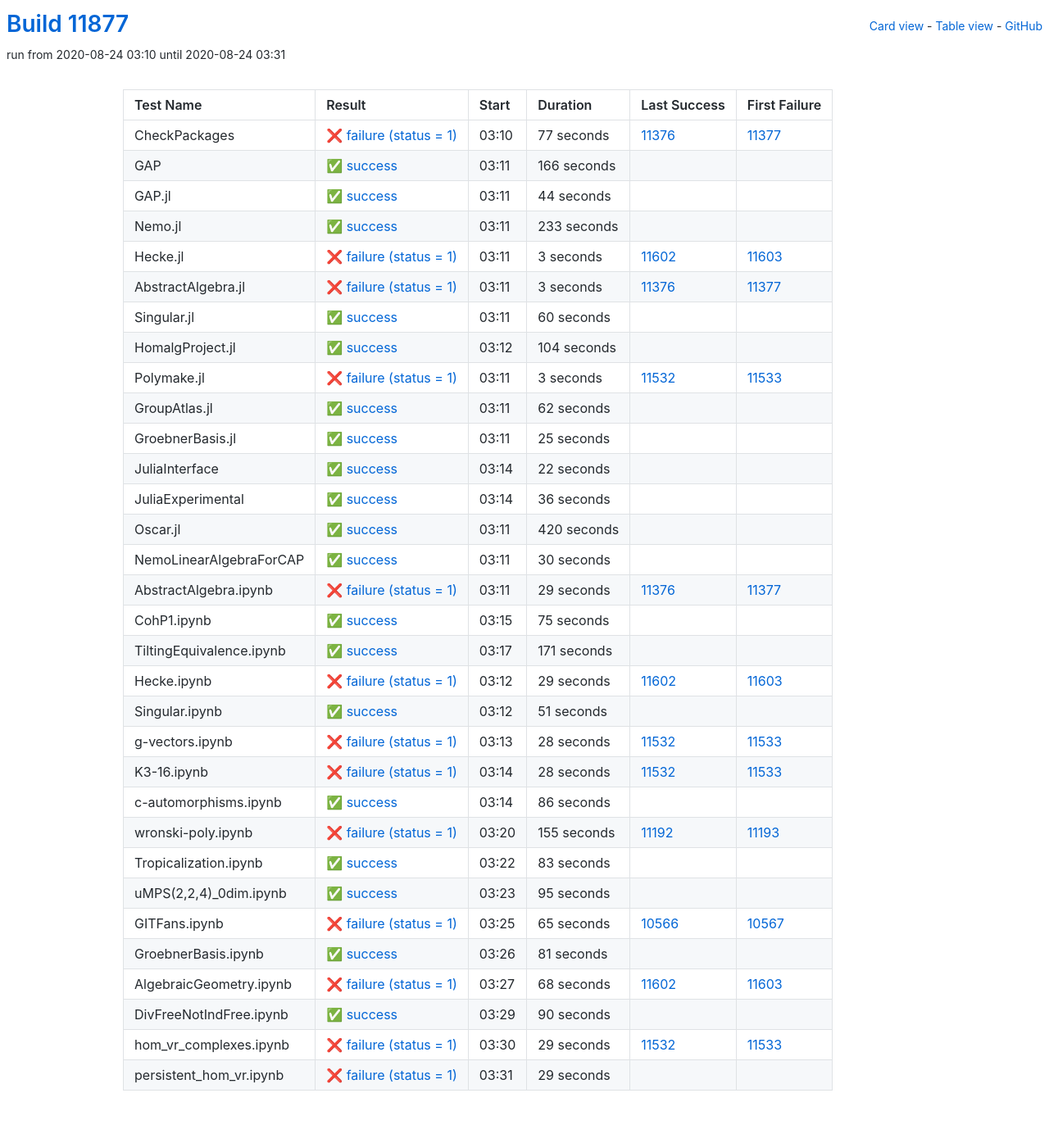
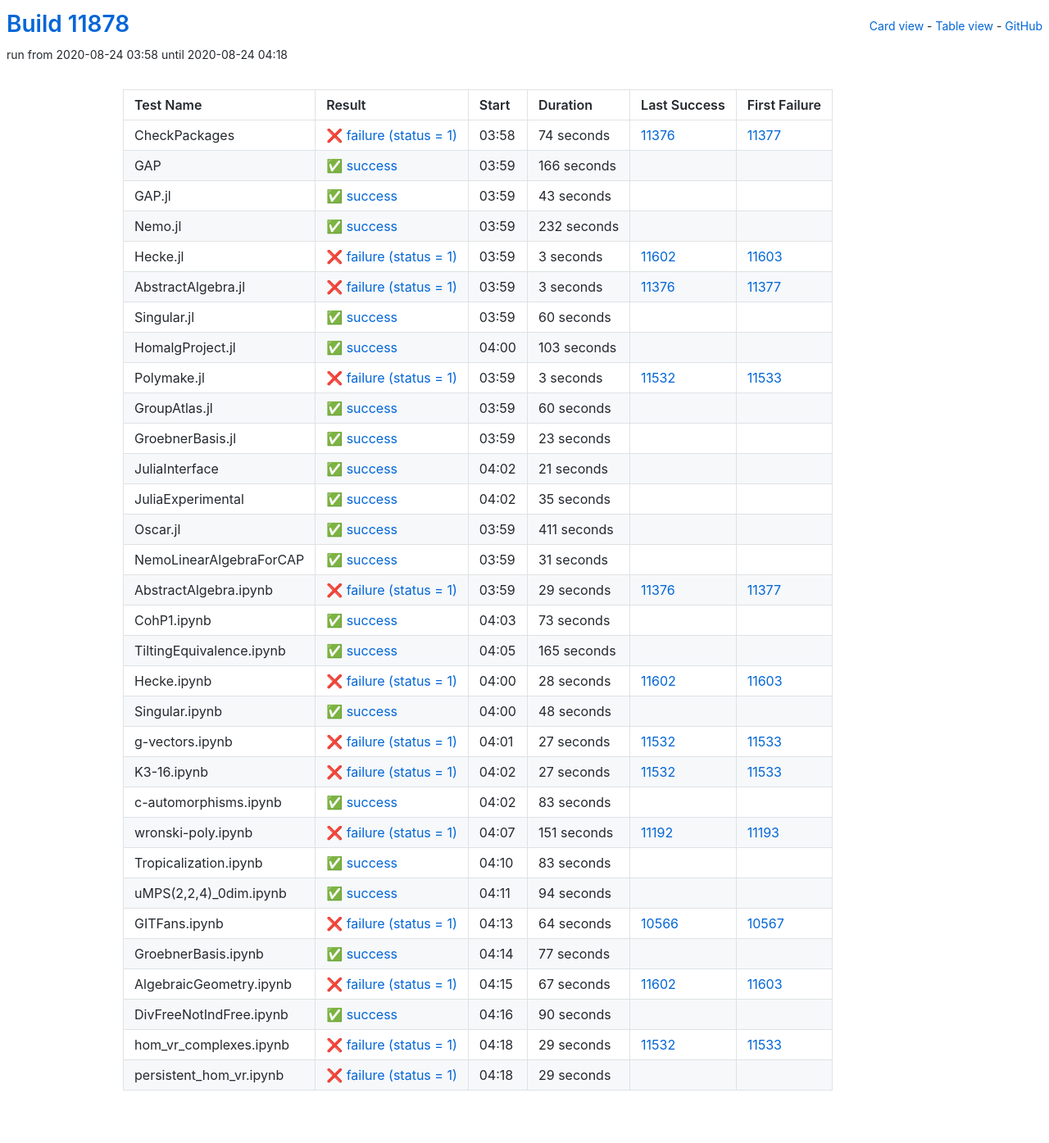
Before and after one commit to oscar-system/oscar-ci-status, a Jekyll site: the page built from table.html, in a window 1280 px wide. Shown: the whole page at 82% size. Built offline with Jekyll 4.4.1, drawn with Linux system fonts in a browser that asks for light colours.

Commit message:
Build #11878

```diff
--- a/_data/ci.yml
+++ b/_data/ci.yml
@@ -1,6 +1,6 @@
 ---
-build: 11877
-build_url: https://oscarci.mathematik.uni-kl.de/job/oscar/11877/
+build: 11878
+build_url: https://oscarci.mathematik.uni-kl.de/job/oscar/11878/
 job: oscar
 organization: oscar-system
 repo: oscar-ci-status
@@ -8,20 +8,20 @@
 tests:
 - name: CheckPackages
   id: checkpackages
-  log: https://oscarci.mathematik.uni-kl.de/job/oscar/11877/artifact/logs/build-11877/CheckPackages.log
-  start: 2020-08-24 03:10
+  log: https://oscarci.mathematik.uni-kl.de/job/oscar/11878/artifact/logs/build-11878/CheckPackages.log
+  start: 2020-08-24 03:58
   success: false
   exitcode: 1
   status: failure
-  duration: 77
+  duration: 74
   last_success: 11376
   last_success_url: https://oscarci.mathematik.uni-kl.de/job/oscar/11376/
   first_failure: 11377
   first_failure_url: https://oscarci.mathematik.uni-kl.de/job/oscar/11377/
 - name: GAP
   id: gap
-  log: https://oscarci.mathematik.uni-kl.de/job/oscar/11877/artifact/logs/build-11877/GAP.log
-  start: 2020-08-24 03:11
+  log: https://oscarci.mathematik.uni-kl.de/job/oscar/11878/artifact/logs/build-11878/GAP.log
+  start: 2020-08-24 03:59
   success: true
   exitcode: 0
   status: success
@@ -32,32 +32,32 @@
   first_failure_url:
 - name: GAP.jl
   id: gap-jl
-  log: https://oscarci.mathematik.uni-kl.de/job/oscar/11877/artifact/logs/build-11877/GAP.jl.log
-  start: 2020-08-24 03:11
+  log: https://oscarci.mathematik.uni-kl.de/job/oscar/11878/artifact/logs/build-11878/GAP.jl.log
+  start: 2020-08-24 03:59
   success: true
   exitcode: 0
   status: success
-  duration: 44
+  duration: 43
   last_success: false
   last_success_url:
   first_failure: false
   first_failure_url:
 - name: Nemo.jl
   id: nemo-jl
-  log: https://oscarci.mathematik.uni-kl.de/job/oscar/11877/artifact/logs/build-11877/Nemo.jl.log
-  start: 2020-08-24 03:11
+  log: https://oscarci.mathematik.uni-kl.de/job/oscar/11878/artifact/logs/build-11878/Nemo.jl.log
+  start: 2020-08-24 03:59
   success: true
   exitcode: 0
   status: success
-  duration: 233
+  duration: 232
   last_success: false
   last_success_url:
   first_failure: false
   first_failure_url:
 - name: Hecke.jl
   id: hecke-jl
-  log: https://oscarci.mathematik.uni-kl.de/job/oscar/11877/artifact/logs/build-11877/Hecke.jl.log
-  start: 2020-08-24 03:11
+  log: https://oscarci.mathematik.uni-kl.de/job/oscar/11878/artifact/logs/build-11878/Hecke.jl.log
+  start: 2020-08-24 03:59
   success: false
   exitcode: 1
   status: failure
@@ -68,8 +68,8 @@
   first_failure_url: https://oscarci.mathematik.uni-kl.de/job/oscar/11603/
 - name: AbstractAlgebra.jl
   id: abstractalgebra-jl
-  log: https://oscarci.mathematik.uni-kl.de/job/oscar/11877/artifact/logs/build-11877/AbstractAlgebra.jl.log
-  start: 2020-08-24 03:11
+  log: https://oscarci.mathematik.uni-kl.de/job/oscar/11878/artifact/logs/build-11878/AbstractAlgebra.jl.log
+  start: 2020-08-24 03:59
   success: false
   exitcode: 1
   status: failure
@@ -80,8 +80,8 @@
   first_failure_url: https://oscarci.mathematik.uni-kl.de/job/oscar/11377/
 - name: Singular.jl
   id: singular-jl
-  log: https://oscarci.mathematik.uni-kl.de/job/oscar/11877/artifact/logs/build-11877/Singular.jl.log
-  start: 2020-08-24 03:11
+  log: https://oscarci.mathematik.uni-kl.de/job/oscar/11878/artifact/logs/build-11878/Singular.jl.log
+  start: 2020-08-24 03:59
   success: true
   exitcode: 0
   status: success
@@ -92,20 +92,20 @@
   first_failure_url:
 - name: HomalgProject.jl
   id: homalgproject-jl
-  log: https://oscarci.mathematik.uni-kl.de/job/oscar/11877/artifact/logs/build-11877/HomalgProject.jl.log
-  start: 2020-08-24 03:12
+  log: https://oscarci.mathematik.uni-kl.de/job/oscar/11878/artifact/logs/build-11878/HomalgProject.jl.log
+  start: 2020-08-24 04:00
   success: true
   exitcode: 0
   status: success
-  duration: 104
+  duration: 103
   last_success: false
   last_success_url:
   first_failure: false
   first_failure_url:
 - name: Polymake.jl
   id: polymake-jl
-  log: https://oscarci.mathematik.uni-kl.de/job/oscar/11877/artifact/logs/build-11877/Polymake.jl.log
-  start: 2020-08-24 03:11
+  log: https://oscarci.mathematik.uni-kl.de/job/oscar/11878/artifact/logs/build-11878/Polymake.jl.log
+  start: 2020-08-24 03:59
   success: false
   exitcode: 1
   status: failure
@@ -116,80 +116,80 @@
   first_failure_url: https://oscarci.mathematik.uni-kl.de/job/oscar/11533/
 - name: GroupAtlas.jl
   id: groupatlas-jl
-  log: https://oscarci.mathematik.uni-kl.de/job/oscar/11877/artifact/logs/build-11877/GroupAtlas.jl.log
-  start: 2020-08-24 03:11
+  log: https://oscarci.mathematik.uni-kl.de/job/oscar/11878/artifact/logs/build-11878/GroupAtlas.jl.log
+  start: 2020-08-24 03:59
   success: true
   exitcode: 0
   status: success
-  duration: 62
+  duration: 60
   last_success: false
   last_success_url:
   first_failure: false
   first_failure_url:
 - name: GroebnerBasis.jl
   id: groebnerbasis-jl
-  log: https://oscarci.mathematik.uni-kl.de/job/oscar/11877/artifact/logs/build-11877/GroebnerBasis.jl.log
-  start: 2020-08-24 03:11
+  log: https://oscarci.mathematik.uni-kl.de/job/oscar/11878/artifact/logs/build-11878/GroebnerBasis.jl.log
+  start: 2020-08-24 03:59
   success: true
   exitcode: 0
   status: success
-  duration: 25
+  duration: 23
   last_success: false
   last_success_url:
   first_failure: false
   first_failure_url:
 - name: JuliaInterface
   id: juliainterface
-  log: https://oscarci.mathematik.uni-kl.de/job/oscar/11877/artifact/logs/build-11877/JuliaInterface.log
-  start: 2020-08-24 03:14
+  log: https://oscarci.mathematik.uni-kl.de/job/oscar/11878/artifact/logs/build-11878/JuliaInterface.log
+  start: 2020-08-24 04:02
   success: true
   exitcode: 0
   status: success
-  duration: 22
+  duration: 21
   last_success: false
   last_success_url:
   first_failure: false
   first_failure_url:
 - name: JuliaExperimental
   id: juliaexperimental
-  log: https://oscarci.mathematik.uni-kl.de/job/oscar/11877/artifact/logs/build-11877/JuliaExperimental.log
-  start: 2020-08-24 03:14
+  log: https://oscarci.mathematik.uni-kl.de/job/oscar/11878/artifact/logs/build-11878/JuliaExperimental.log
+  start: 2020-08-24 04:02
   success: true
   exitcode: 0
   status: success
-  duration: 36
+  duration: 35
   last_success: false
   last_success_url:
   first_failure: false
   first_failure_url:
 - name: Oscar.jl
   id: oscar-jl
-  log: https://oscarci.mathematik.uni-kl.de/job/oscar/11877/artifact/logs/build-11877/Oscar.jl.log
-  start: 2020-08-24 03:11
+  log: https://oscarci.mathematik.uni-kl.de/job/oscar/11878/artifact/logs/build-11878/Oscar.jl.log
+  start: 2020-08-24 03:59
   success: true
   exitcode: 0
   status: success
-  duration: 420
+  duration: 411
   last_success: false
   last_success_url:
   first_failure: false
   first_failure_url:
 - name: NemoLinearAlgebraForCAP
   id: nemolinearalgebraforcap
-  log: https://oscarci.mathematik.uni-kl.de/job/oscar/11877/artifact/logs/build-11877/NemoLinearAlgebraForCAP.log
-  start: 2020-08-24 03:11
+  log: https://oscarci.mathematik.uni-kl.de/job/oscar/11878/artifact/logs/build-11878/NemoLinearAlgebraForCAP.log
+  start: 2020-08-24 03:59
   success: true
   exitcode: 0
   status: success
-  duration: 30
+  duration: 31
   last_success: false
   last_success_url:
   first_failure: false
   first_failure_url:
 - name: AbstractAlgebra.ipynb
   id: abstractalgebra-ipynb
-  log: https://oscarci.mathematik.uni-kl.de/job/oscar/11877/artifact/logs/build-11877/AbstractAlgebra.ipynb.log
-  start: 2020-08-24 03:11
+  log: https://oscarci.mathematik.uni-kl.de/job/oscar/11878/artifact/logs/build-11878/AbstractAlgebra.ipynb.log
+  start: 2020-08-24 03:59
   success: false
   exitcode: 1
   status: failure
@@ -200,104 +200,104 @@
   first_failure_url: https://oscarci.mathematik.uni-kl.de/job/oscar/11377/
 - name: CohP1.ipynb
   id: cohp1-ipynb
-  log: https://oscarci.mathematik.uni-kl.de/job/oscar/11877/artifact/logs/build-11877/CohP1.ipynb.log
-  start: 2020-08-24 03:15
+  log: https://oscarci.mathematik.uni-kl.de/job/oscar/11878/artifact/logs/build-11878/CohP1.ipynb.log
+  start: 2020-08-24 04:03
   success: true
   exitcode: 0
   status: success
-  duration: 75
+  duration: 73
   last_success: false
   last_success_url:
   first_failure: false
   first_failure_url:
 - name: TiltingEquivalence.ipynb
   id: tiltingequivalence-ipynb
-  log: https://oscarci.mathematik.uni-kl.de/job/oscar/11877/artifact/logs/build-11877/TiltingEquivalence.ipynb.log
-  start: 2020-08-24 03:17
+  log: https://oscarci.mathematik.uni-kl.de/job/oscar/11878/artifact/logs/build-11878/TiltingEquivalence.ipynb.log
+  start: 2020-08-24 04:05
   success: true
   exitcode: 0
   status: success
-  duration: 171
+  duration: 165
   last_success: false
   last_success_url:
   first_failure: false
   first_failure_url:
 - name: Hecke.ipynb
   id: hecke-ipynb
-  log: https://oscarci.mathematik.uni-kl.de/job/oscar/11877/artifact/logs/build-11877/Hecke.ipynb.log
-  start: 2020-08-24 03:12
+  log: https://oscarci.mathematik.uni-kl.de/job/oscar/11878/artifact/logs/build-11878/Hecke.ipynb.log
+  start: 2020-08-24 04:00
   success: false
   exitcode: 1
   status: failure
-  duration: 29
+  duration: 28
   last_success: 11602
   last_success_url: https://oscarci.mathematik.uni-kl.de/job/oscar/11602/
   first_failure: 11603
   first_failure_url: https://oscarci.mathematik.uni-kl.de/job/oscar/11603/
 - name: Singular.ipynb
   id: singular-ipynb
-  log: https://oscarci.mathematik.uni-kl.de/job/oscar/11877/artifact/logs/build-11877/Singular.ipynb.log
-  start: 2020-08-24 03:12
+  log: https://oscarci.mathematik.uni-kl.de/job/oscar/11878/artifact/logs/build-11878/Singular.ipynb.log
+  start: 2020-08-24 04:00
   success: true
   exitcode: 0
   status: success
-  duration: 51
+  duration: 48
   last_success: false
   last_success_url:
   first_failure: false
   first_failure_url:
 - name: g-vectors.ipynb
   id: g-vectors-ipynb
-  log: https://oscarci.mathematik.uni-kl.de/job/oscar/11877/artifact/logs/build-11877/g-vectors.ipynb.log
-  start: 2020-08-24 03:13
+  log: https://oscarci.mathematik.uni-kl.de/job/oscar/11878/artifact/logs/build-11878/g-vectors.ipynb.log
+  start: 2020-08-24 04:01
   success: false
   exitcode: 1
   status: failure
-  duration: 28
+  duration: 27
   last_success: 11532
   last_success_url: https://oscarci.mathematik.uni-kl.de/job/oscar/11532/
   first_failure: 11533
   first_failure_url: https://oscarci.mathematik.uni-kl.de/job/oscar/11533/
 - name: K3-16.ipynb
   id: k3-16-ipynb
-  log: https://oscarci.mathematik.uni-kl.de/job/oscar/11877/artifact/logs/build-11877/K3-16.ipynb.log
-  start: 2020-08-24 03:14
+  log: https://oscarci.mathematik.uni-kl.de/job/oscar/11878/artifact/logs/build-11878/K3-16.ipynb.log
+  start: 2020-08-24 04:02
   success: false
   exitcode: 1
   status: failure
-  duration: 28
+  duration: 27
   last_success: 11532
   last_success_url: https://oscarci.mathematik.uni-kl.de/job/oscar/11532/
   first_failure: 11533
   first_failure_url: https://oscarci.mathematik.uni-kl.de/job/oscar/11533/
 - name: c-automorphisms.ipynb
   id: c-automorphisms-ipynb
-  log: https://oscarci.mathematik.uni-kl.de/job/oscar/11877/artifact/logs/build-11877/c-automorphisms.ipynb.log
-  start: 2020-08-24 03:14
+  log: https://oscarci.mathematik.uni-kl.de/job/oscar/11878/artifact/logs/build-11878/c-automorphisms.ipynb.log
+  start: 2020-08-24 04:02
   success: true
   exitcode: 0
   status: success
-  duration: 86
+  duration: 83
   last_success: false
   last_success_url:
   first_failure: false
   first_failure_url:
 - name: wronski-poly.ipynb
   id: wronski-poly-ipynb
-  log: https://oscarci.mathematik.uni-kl.de/job/oscar/11877/artifact/logs/build-11877/wronski-poly.ipynb.log
-  start: 2020-08-24 03:20
+  log: https://oscarci.mathematik.uni-kl.de/job/oscar/11878/artifact/logs/build-11878/wronski-poly.ipynb.log
+  start: 2020-08-24 04:07
   success: false
   exitcode: 1
   status: failure
-  duration: 155
+  duration: 151
   last_success: 11192
   last_success_url: https://oscarci.mathematik.uni-kl.de/job/oscar/11192/
   first_failure: 11193
   first_failure_url: https://oscarci.mathematik.uni-kl.de/job/oscar/11193/
 - name: Tropicalization.ipynb
   id: tropicalization-ipynb
-  log: https://oscarci.mathematik.uni-kl.de/job/oscar/11877/artifact/logs/build-11877/Tropicalization.ipynb.log
-  start: 2020-08-24 03:22
+  log: https://oscarci.mathematik.uni-kl.de/job/oscar/11878/artifact/logs/build-11878/Tropicalization.ipynb.log
+  start: 2020-08-24 04:10
   success: true
   exitcode: 0
   status: success
@@ -308,56 +308,56 @@
   first_failure_url:
 - name: uMPS(2,2,4)_0dim.ipynb
   id: umps-2-2-4-0dim-ipynb
-  log: https://oscarci.mathematik.uni-kl.de/job/oscar/11877/artifact/logs/build-11877/uMPS-2-2-4-_0dim.ipynb.log
-  start: 2020-08-24 03:23
+  log: https://oscarci.mathematik.uni-kl.de/job/oscar/11878/artifact/logs/build-11878/uMPS-2-2-4-_0dim.ipynb.log
+  start: 2020-08-24 04:11
   success: true
   exitcode: 0
   status: success
-  duration: 95
+  duration: 94
   last_success: false
   last_success_url:
   first_failure: false
   first_failure_url:
 - name: GITFans.ipynb
   id: gitfans-ipynb
-  log: https://oscarci.mathematik.uni-kl.de/job/oscar/11877/artifact/logs/build-11877/GITFans.ipynb.log
-  start: 2020-08-24 03:25
+  log: https://oscarci.mathematik.uni-kl.de/job/oscar/11878/artifact/logs/build-11878/GITFans.ipynb.log
+  start: 2020-08-24 04:13
   success: false
   exitcode: 1
   status: failure
-  duration: 65
+  duration: 64
   last_success: 10566
   last_success_url: https://oscarci.mathematik.uni-kl.de/job/oscar/10566/
   first_failure: 10567
   first_failure_url: https://oscarci.mathematik.uni-kl.de/job/oscar/10567/
 - name: GroebnerBasis.ipynb
   id: groebnerbasis-ipynb
-  log: https://oscarci.mathematik.uni-kl.de/job/oscar/11877/artifact/logs/build-11877/GroebnerBasis.ipynb.log
-  start: 2020-08-24 03:26
+  log: https://oscarci.mathematik.uni-kl.de/job/oscar/11878/artifact/logs/build-11878/GroebnerBasis.ipynb.log
+  start: 2020-08-24 04:14
   success: true
   exitcode: 0
   status: success
-  duration: 81
+  duration: 77
   last_success: false
   last_success_url:
   first_failure: false
   first_failure_url:
 - name: AlgebraicGeometry.ipynb
   id: algebraicgeometry-ipynb
-  log: https://oscarci.mathematik.uni-kl.de/job/oscar/11877/artifact/logs/build-11877/AlgebraicGeometry.ipynb.log
-  start: 2020-08-24 03:27
+  log: https://oscarci.mathematik.uni-kl.de/job/oscar/11878/artifact/logs/build-11878/AlgebraicGeometry.ipynb.log
+  start: 2020-08-24 04:15
   success: false
   exitcode: 1
   status: failure
-  duration: 68
+  duration: 67
   last_success: 11602
   last_success_url: https://oscarci.mathematik.uni-kl.de/job/oscar/11602/
   first_failure: 11603
   first_failure_url: https://oscarci.mathematik.uni-kl.de/job/oscar/11603/
 - name: DivFreeNotIndFree.ipynb
   id: divfreenotindfree-ipynb
-  log: https://oscarci.mathematik.uni-kl.de/job/oscar/11877/artifact/logs/build-11877/DivFreeNotIndFree.ipynb.log
-  start: 2020-08-24 03:29
+  log: https://oscarci.mathematik.uni-kl.de/job/oscar/11878/artifact/logs/build-11878/DivFreeNotIndFree.ipynb.log
+  start: 2020-08-24 04:16
   success: true
   exitcode: 0
   status: success
@@ -368,8 +368,8 @@
   first_failure_url:
 - name: hom_vr_complexes.ipynb
   id: hom-vr-complexes-ipynb
-  log: https://oscarci.mathematik.uni-kl.de/job/oscar/11877/artifact/logs/build-11877/hom_vr_complexes.ipynb.log
-  start: 2020-08-24 03:30
+  log: https://oscarci.mathematik.uni-kl.de/job/oscar/11878/artifact/logs/build-11878/hom_vr_complexes.ipynb.log
+  start: 2020-08-24 04:18
   success: false
   exitcode: 1
   status: failure
@@ -380,8 +380,8 @@
   first_failure_url: https://oscarci.mathematik.uni-kl.de/job/oscar/11533/
 - name: persistent_hom_vr.ipynb
   id: persistent-hom-vr-ipynb
-  log: https://oscarci.mathematik.uni-kl.de/job/oscar/11877/artifact/logs/build-11877/persistent_hom_vr.ipynb.log
-  start: 2020-08-24 03:31
+  log: https://oscarci.mathematik.uni-kl.de/job/oscar/11878/artifact/logs/build-11878/persistent_hom_vr.ipynb.log
+  start: 2020-08-24 04:18
   success: false
   exitcode: 1
   status: failure
```
Also changed, not shown: README.md.
